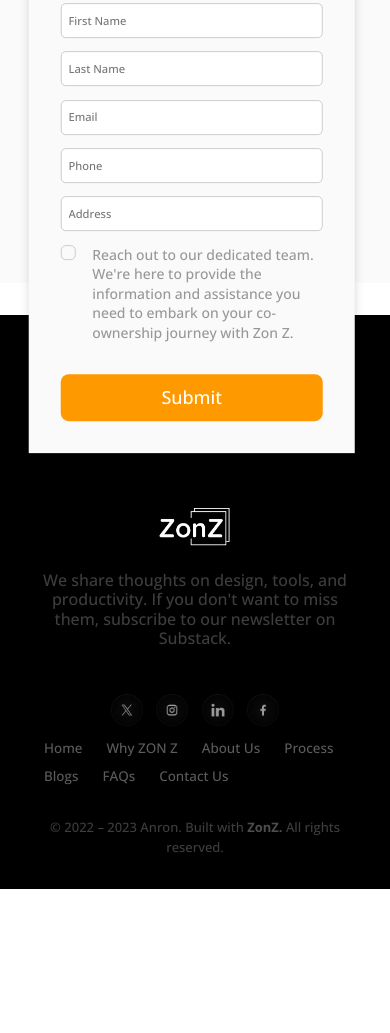
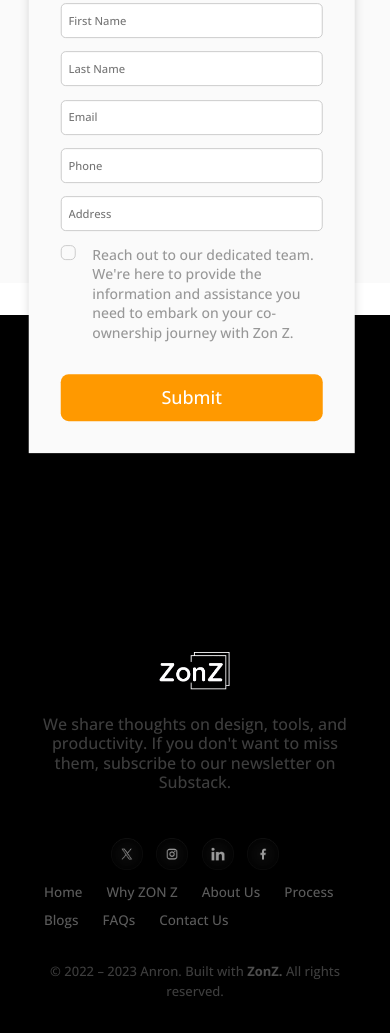
Before and after one commit to bhargavi-cuberoot/zonzstaticlandingmain, a website built with Vite: page contact.html in a window 390 px wide. Shown: the part 430-1463 px from the top of the page. Before the commit the page ends 1319 px from the top, so only its background shows below. Built offline with nearby package versions, Linux system fonts and the light colour scheme.

Commit message:
Update final responsiveness

```diff
--- a/contact.html
+++ b/contact.html
@@ -86,7 +86,8 @@
         </section>
       </div>
 
-      <footer style="padding-top: 12rem;">
+
+      <footer id="contactfooter" style="">
         <div class="container">
           <div class="row">
             <div class="" style="display: flex;flex-direction: column;align-items: center; margin-bottom: 2rem;">
--- a/styles.css
+++ b/styles.css
@@ -2942,3 +2942,15 @@
       width: 90%;
   }
 }
+#contactfooter{
+  padding-top: 12rem;
+}
+@media (max-width:1920px) {
+  #contactfooter{
+    padding-top: 21rem;
+  }
+  .aboutpage-heading{
+    margin-top: 10vh;
+    margin-bottom: 2vh;
+  }
+}
```
